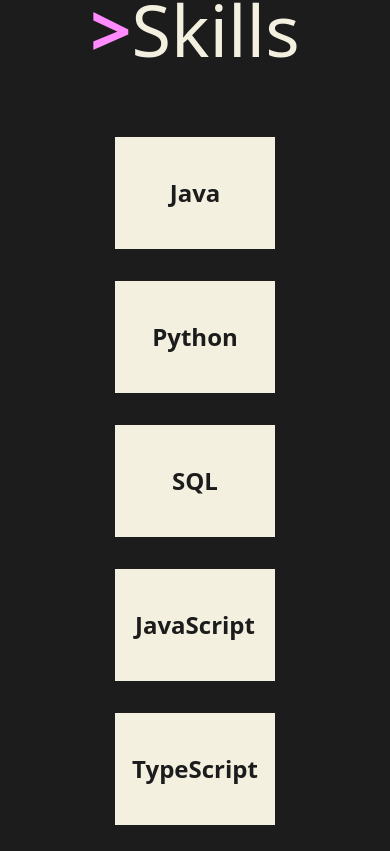
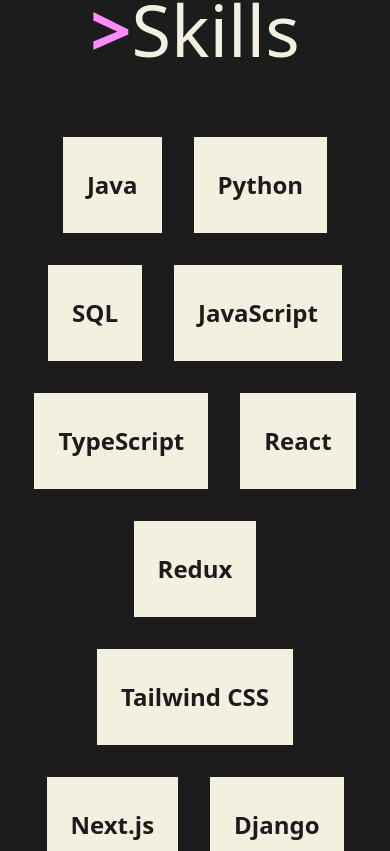
Before and after one commit to Mohitranag18/Portfolio-website, a React (Vite) app: page / in a window 390 px wide. Shown: the part 2113-2964 px from the top of the page. Built offline with nearby package versions, Linux system fonts and the light colour scheme.

Commit message:
add favicon

```diff
--- a/index.html
+++ b/index.html
@@ -2,7 +2,7 @@
 <html lang="en">
   <head>
     <meta charset="UTF-8" />
-    <link rel="icon" type="image/svg+xml" href="/vite.svg" />
+    <link rel="icon" type="image/x-icon" href="/public/dev2.ico" />
     <meta name="viewport" content="width=device-width, initial-scale=1.0" />
     <title>Hi, I'm Mohit Rana</title>
     <link href="https://fonts.googleapis.com/css2?family=Space+Grotesk:wght@400;500;700&display=swap" rel="stylesheet">
--- a/src/components/Skillbox.jsx
+++ b/src/components/Skillbox.jsx
@@ -2,7 +2,7 @@
 
   return (
     <>
-      <div className="w-40 sm:w-56 md:w-64 lg:w-72 h-28 sm:h-32 md:h-36 lg:h-40 bg-[#F3F0E0] p-4 sm:p-6 md:p-8 text-2xl sm:text-4xl md:text-5xl font-semibold flex justify-center items-center">
+      <div className="w-34 sm:w-56 md:w-64 lg:w-72 h-24 sm:h-32 md:h-36 lg:h-40 bg-[#F3F0E0] p-4 px-6 sm:p-6 md:p-8 text-2xl sm:text-4xl md:text-5xl font-semibold flex justify-center items-center">
         {text}
       </div>
     </>
--- a/src/components/Skills.jsx
+++ b/src/components/Skills.jsx
@@ -13,7 +13,7 @@
         <div className="h-56 w-[40%] bg-[#1C1C1C]"></div>
       </div>
 
-      <div className="flex-col gap-8 text-white bg-[#1C1C1C] w-full h-full px-8 sm:px-16 py-8">
+      <div className="flex-col gap-8 text-white bg-[#1C1C1C] w-full h-full px-8 sm:px-6 md:px-16 py-8">
         <div className="w-full flex justify-center">
           <Title TitleText={"Skills"} color={"#FF8BFF"} />
         </div>
```
Also changed, not shown: 2 other files (tests, documents, lock files or other folders).
